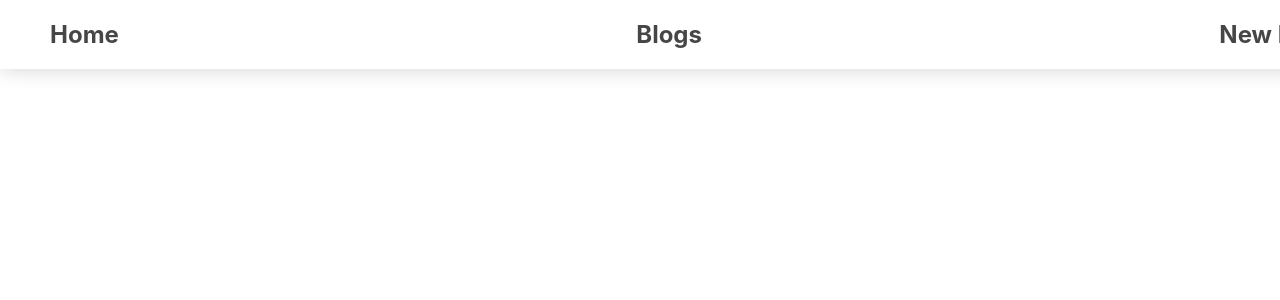
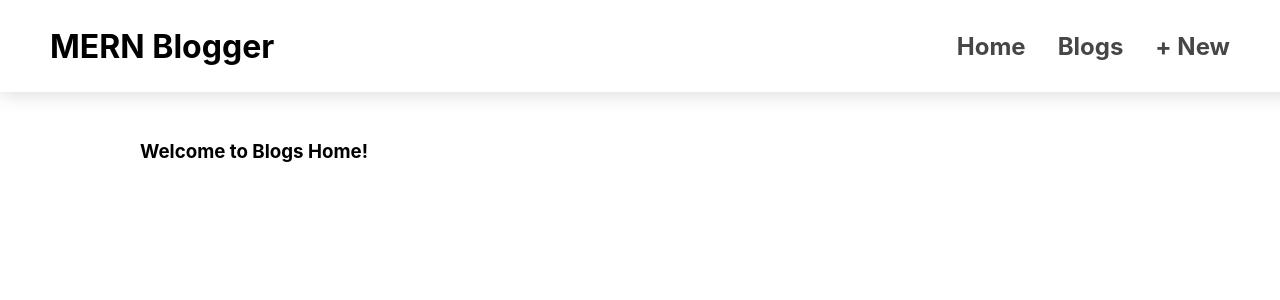
Before and after one commit to Michael-J-Fernandez/ExpressBlogger_mern_client, a React (Create React App) app: page / in a window 1280 px wide. Shown: the top 300 px of the page. Built offline with nearby package versions, Linux system fonts and the light colour scheme.

Commit message:
Added NavLink for New Blog page.

```diff
--- a/src/layouts/NavLayout.js
+++ b/src/layouts/NavLayout.js
@@ -1,14 +1,19 @@
-import { NavLink, Outlet } from 'react-router-dom'
+import { NavLink, Link, Outlet } from 'react-router-dom'
 
 const NavLayout = () => {
     return (
         <>
         <nav className="nav-main">
-            <NavLink to="/"><h1>Home</h1></NavLink>
-            <NavLink to="blogs"><h1>Blogs</h1></NavLink>
-            <NavLink to="new-blog"><h1>New Blog</h1></NavLink>
+            <Link to="/"><h1 className="home-title">MERN Blogger</h1></Link>
+            <div className="nav-links">
+                <NavLink to="/"><h1>Home</h1></NavLink>
+                <NavLink to="blogs"><h1>Blogs</h1></NavLink>
+                <NavLink to="new-blog"><h1>+ New</h1></NavLink>
+            </div>
         </nav>
-        <Outlet />
+        <main className="main-content">
+            <Outlet />
+        </main>
         </>
     );
 }
```
